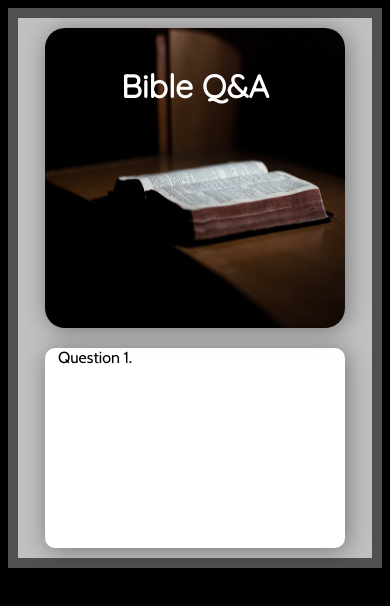
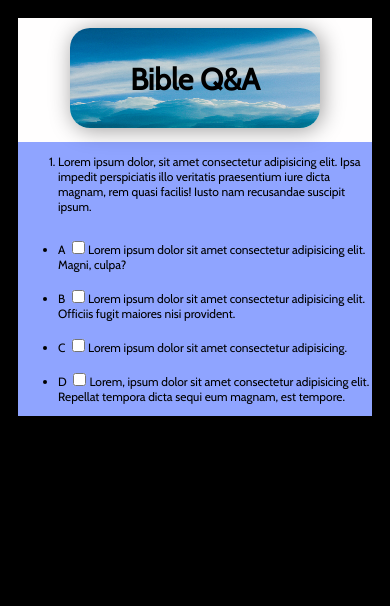
Before and after one commit to chrism-48/bible-multi-choice, a plain HTML site: page index.html in a window 390 px wide. Drawn offline with Linux system fonts and the light colour scheme.

Commit message:
setting up responsive design

```diff
--- a/index.html
+++ b/index.html
@@ -9,14 +9,27 @@
     <body>
         <div class="container0">
             <div class="container1">
-                <img id="theBible" src="images/pexels-johnmark-smith-250609.jpg" alt="bible">
+                <!-- <img id="theBible" src="images/pexels-pixabay-70847.jpg" alt="3 crosses"> -->
+                <img id="theBible" src="images/pexels-loc-dang-1600132.jpg" alt="the bible">
                 <h1>Bible Q&A</h1>
             </div>
         </div>
 
         <div class="container2">
-            <div id="div1"></div>
-            <p>Question 1.</p>
+            <!-- <img id="theBible2" src="images/pexels-johnmark-smith-250609.jpg" alt="bible"> -->
+                <ol><li>Lorem ipsum dolor, sit amet consectetur adipisicing elit. Ipsa impedit
+                     perspiciatis illo veritatis praesentium iure dicta magnam, rem quasi facilis!
+                     Iusto nam recusandae suscipit ipsum.</li></ol>
+                <ul>
+                    <li>A <input type="checkbox" name="" id="">Lorem ipsum dolor sit amet consectetur adipisicing elit. Magni, culpa?</li>
+                    <br>
+                    <li>B <input type="checkbox" name="" id="">Lorem ipsum dolor sit amet consectetur adipisicing elit. Officiis fugit maiores nisi provident.</li>
+                    <br>
+                    <li>C <input type="checkbox" name="" id="">Lorem ipsum dolor sit amet consectetur adipisicing.</li>
+                    <br>
+                    <li>D <input type="checkbox" name="" id="">Lorem, ipsum dolor sit amet consectetur adipisicing elit. Repellat tempora dicta sequi eum magnam, est tempore.</li>
+                </ul>
+                <!-- <img id="theBible2" src="images/pexels-johnmark-smith-250609.jpg" alt="bible"> -->
         </div>
 
 
--- a/style.css
+++ b/style.css
@@ -12,7 +12,7 @@ html {
 }
 body {
     /* background-image: url("images/pexels-loc-dang-1600132.jpg"); */
-    background-color:rgb(80, 80, 80);
+    background-color:rgb(0, 0, 0);
     padding:10px;
 
 
@@ -20,69 +20,74 @@ body {
 .container0 {
     display:flex;
     justify-content:center;
-    background-color:rgb(192, 192, 192);
+    background-color:rgb(255, 254, 254);
 
 }
 .container1 {
     display:inline-block;
     position:relative;
-    height:300px;
-    width:300px;
+    min-height:100px;
+    min-width:250px;
     padding-top:10px;
     padding-bottom:10px;
 }
 
 #theBible {
-    height:300px ;
-    width:300px;
+    height:100px ;
+    width:250px;
     border-radius:20px;
     box-shadow: 2px 2px 22px rgba(0, 0, 0, 0.389);
+
 
 
 }
 
 h1 {
-    font-family: myFont1, Arial, Helvetica, sans-serif;
+    font-family: myFont2, Arial, Helvetica, sans-serif;
     position:absolute;
     z-index: 999;
     margin: 0 auto;
     left: 0;
     right: 0;
-    top: 15%;
+    top: 35%;
     text-align: center;
-    width: 60%;
-    color:white;
+    color:rgb(0, 0, 0);
+    font-size:30px;
 }
 
 
 .container2 {
     display:flex;
     justify-content:center;
-    background-color:rgb(192, 192, 192);
+    background-color:rgb(143, 164, 255);
+    flex-flow:column;
+
+
+}
+#theBible2 {
+    min-height:100px ;
+    min-width:100px;
+
+    box-shadow: 2px 2px 22px rgba(0, 0, 0, 0.389);
+
 
 
 }
 
-#div1 {
-   background-color:rgb(255, 255, 255);
-   width:300px;
-   height:200px;
-   border-radius:10px;
-   margin-top:10px;
-   margin-bottom:10px;
-   box-shadow: 2px 2px 22px rgba(0, 0, 0, 0.389);
+ol {
+    color:rgb(0, 0, 0);
+    font-family: myFont2, Arial, Helvetica, sans-serif;
+    font-size:12px;
+    justify-content: left;
+
 
 }
 
-p {
-    position:absolute;
-    z-index: 999;
-    margin: 0 auto;
-    left:-200px;
-    right: 0;
-    margin-top:10px;
-    text-align: center;
+ul {
     color:rgb(0, 0, 0);
     font-family: myFont2, Arial, Helvetica, sans-serif;
+    font-size:12px;
+    justify-content: left;
+
 
 }
```
